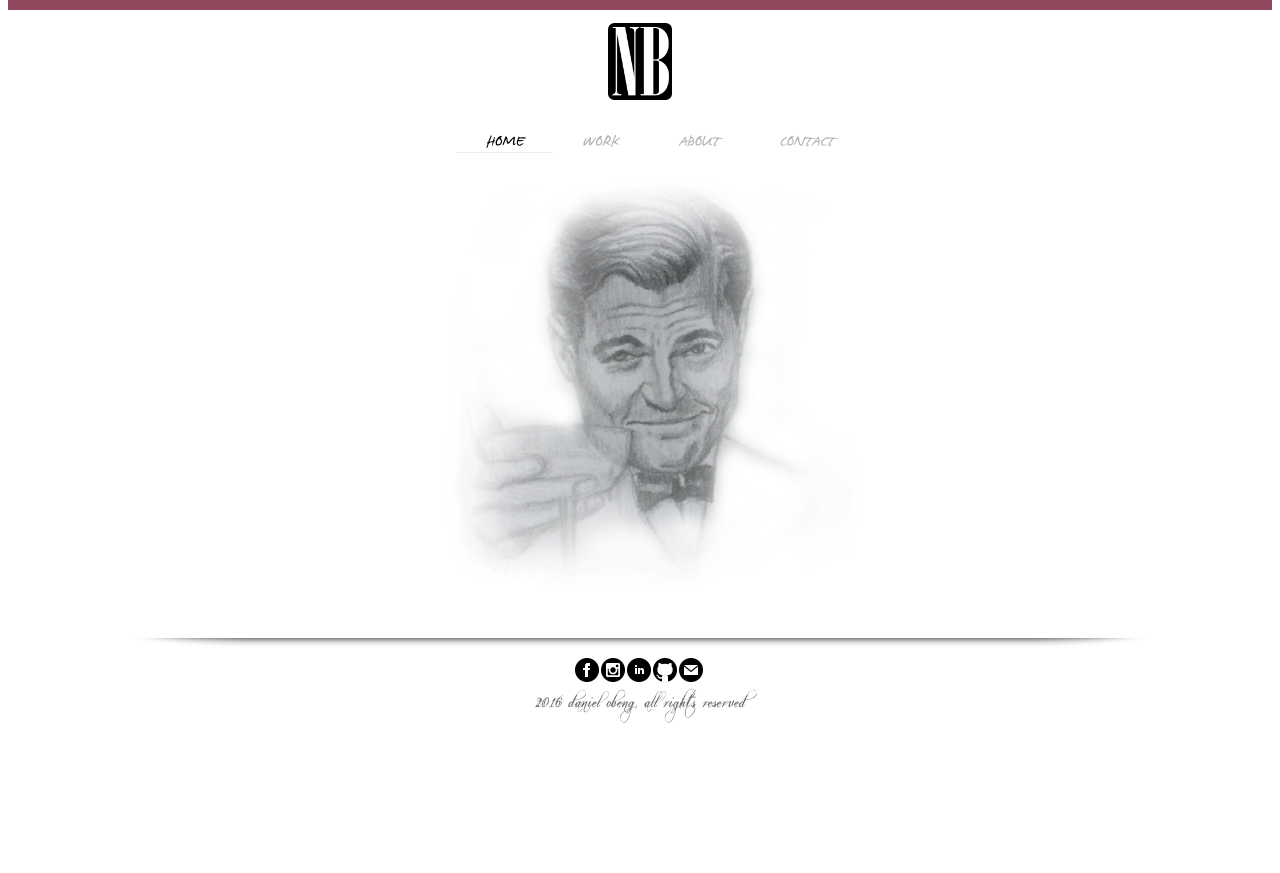
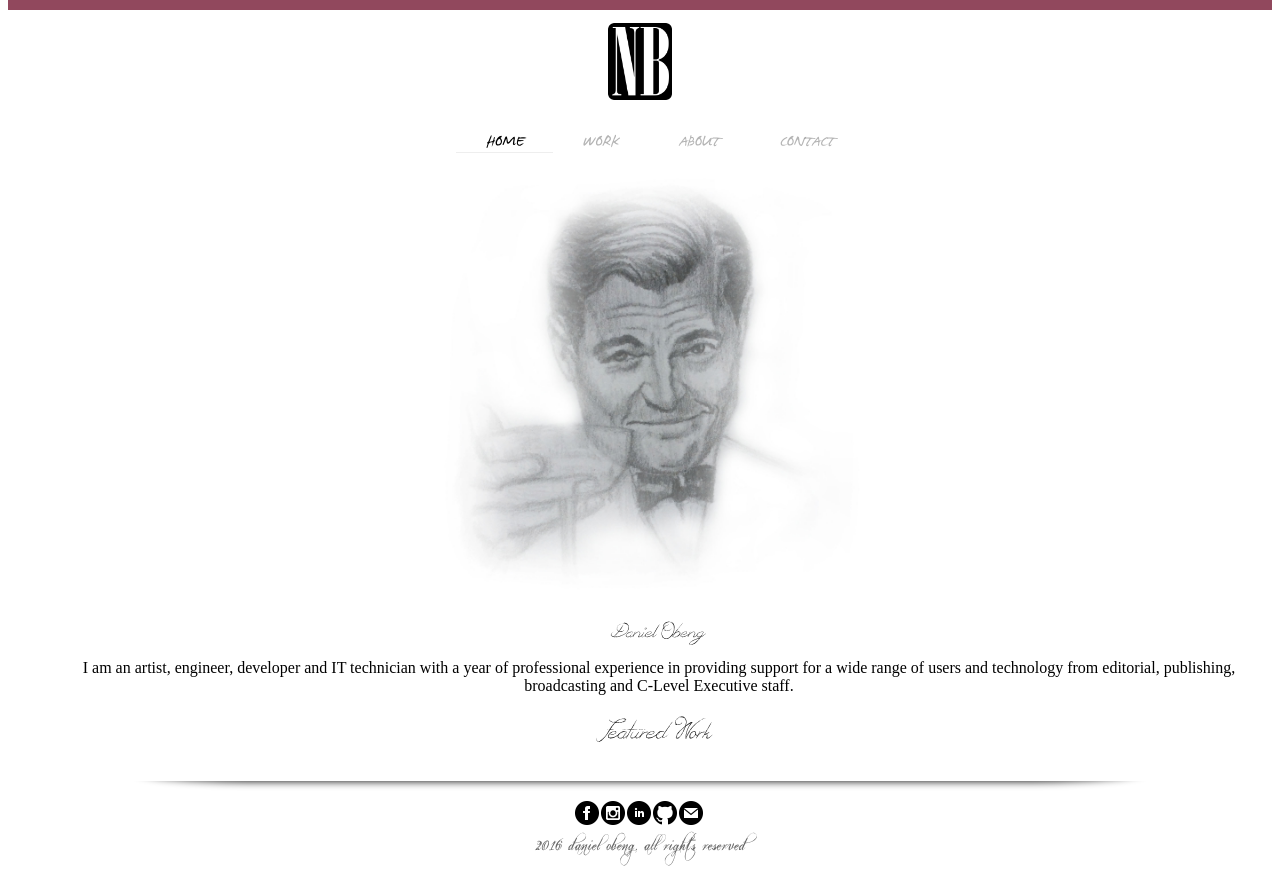
Before and after one commit to Notabela/notabela.github.io_old, a plain HTML site: page index.htm in a window 1280 px wide. Before the commit the page ends 800 px from the top, so only its background shows below. Drawn offline with Linux system fonts and the light colour scheme.

Commit message:
Update index.htm
Adds more text to page

```diff
--- a/index.htm
+++ b/index.htm
@@ -69,6 +69,19 @@
 
         <section>
             <a href="work.htm" target="_self"><img src="img/default.jpg" alt="My Work" width=35% height=35%/></a>
+
+            <article>
+                <h1> Daniel Obeng </h1>
+                <p>
+                I am an artist, engineer, developer and IT technician with a year of professional experience
+                in providing support for a wide range of users and technology from editorial, publishing, broadcasting
+                and C-Level Executive staff.
+                </p>
+            </article>
+        </section>
+
+        <section>
+            <h1> Featured Work </h1>
         </section>
 
         <div class="or-spacer-bottom">
```
